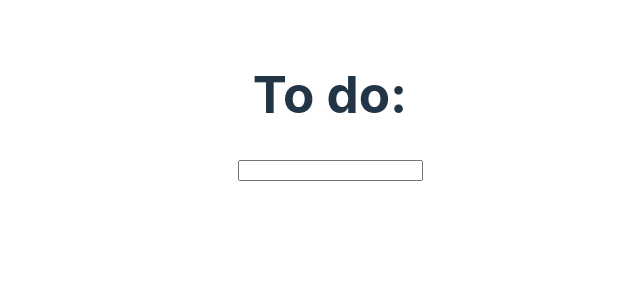
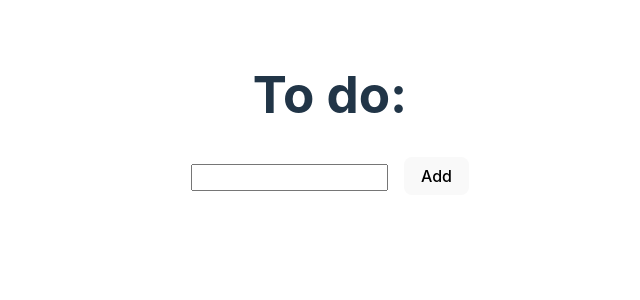
Before and after one commit to DavidGridley/to-do-app, a React (Vite) app: page / in a window 1280 px wide. Shown: the top 300 px of the page, without its empty margins (310-950 px from the left). Built offline with nearby package versions, Linux system fonts and the light colour scheme.

Commit message:
move input to new AddItem file

```diff
--- a/src/App.css
+++ b/src/App.css
@@ -4,3 +4,12 @@
   padding: 2rem;
   text-align: center;
 }
+
+.add-item-input {
+  padding: 4px 8px;
+}
+
+.add-item-button {
+  margin-left: 16px;
+  padding: 8px 16px;
+}
--- a/src/App.tsx
+++ b/src/App.tsx
@@ -1,25 +1,27 @@
 import { useState } from 'react'
 import './App.css'
+import AddItem from './components/AddItem'
 
 
 function App() {
   const [listItem, setListItem] = useState<string>('')
+  const [toDoList, setToDoList] = useState<string[]>([])
 
   const handleChange = (value: string) => {
     setListItem(value)
   }
 
+  const handleClick = () => {
+    const list = toDoList.concat(listItem);
+    setToDoList(list)
+    setListItem('')
+  }
+
   return (
     <>
       <h1>To do:</h1>
-      <div>
-        <input
-          value={listItem}
-          onChange={(event) =>
-            handleChange(event.target.value)
-          }
-        />
-      </div>
+      <AddItem value={listItem} onChange={handleChange} onClick={handleClick} />
+      {toDoList}
     </>
   )
 }
--- /dev/null
+++ b/src/components/AddItem.tsx
@@ -0,0 +1,24 @@
+import React from 'react';
+
+type Props = {
+    value: string;
+    onChange: (value: string) => void;
+    onClick: () => void;
+}
+
+const AddItem: React.FC<Props> = ({ value, onChange, onClick }) => {
+    return (
+        <div>
+            <input
+                className='add-item-input'
+                value={value}
+                onChange={(event) =>
+                    onChange(event.target.value)
+                }
+            />
+            <button className='add-item-button' onClick={onClick}>Add</button>
+        </div>
+    )
+}
+
+export default AddItem
```
